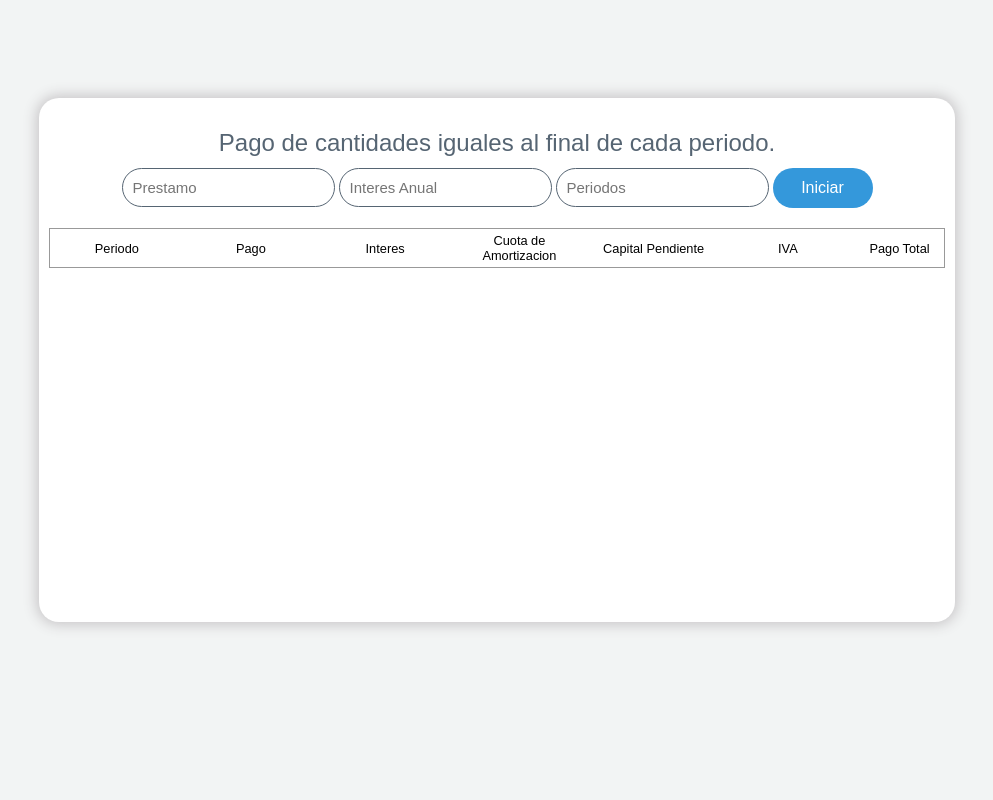
After one commit to ericBelloo/pageyou, a Django app: page /inversion-inicial/ in a window 1280 px wide. The commit adds this page. Shown: the whole page, without its empty margins (143-1136 px from the left). Run offline with Django 3.2, Linux system fonts and the light colour scheme.

Commit message:
se agrega tabla de amortizacion

```diff
--- a/apps/home/urls.py
+++ b/apps/home/urls.py
@@ -1,9 +1,10 @@
 
 from django.urls import path
-from apps.home.views import HomeView
+from apps.home.views import *
 
 app_name = 'home'
 
 urlpatterns = [
     path('', HomeView.as_view(), name='home'),
+    path('inversion-inicial/', InitialInvestment.as_view(), name='inversion_inicial'),
 ]
--- a/apps/home/views.py
+++ b/apps/home/views.py
@@ -1,7 +1,11 @@
 from django.shortcuts import render
-from django.views.generic import TemplateView
+from django.views.generic import TemplateView, View
 # Create your views here.
 
 
 class HomeView(TemplateView):
     template_name = 'home.html'
+
+
+class InitialInvestment(TemplateView):
+    template_name = 'capital_prestado.html'
--- a/static/css/home.css
+++ b/static/css/home.css
@@ -39,9 +39,7 @@ html, body {
   }
 }
 
-.wrap-content {
-  width: 300px;
-  height: 350px;
+.wrap, .wrap-form-content, .wrap-content {
   background-color: white;
   border-radius: 20px;
   -webkit-box-shadow: 0px 0px 13px 3px #c9c7c9;
@@ -51,6 +49,11 @@ html, body {
   padding: 10px;
 }
 
+.wrap-content {
+  width: 300px;
+  height: 350px;
+}
+
 .wrap-content:hover {
   width: 350px;
   height: 400px;
@@ -58,6 +61,10 @@ html, body {
 
 @media screen and (max-width: 400px) {
   .wrap-content {
+    width: 200px;
+    height: 250px;
+  }
+  .wrap-content:hover {
     width: 200px;
     height: 250px;
   }
@@ -102,6 +109,12 @@ html, body {
   text-align: center;
 }
 
+@media screen and (max-width: 400px) {
+  .wrap-body span {
+    margin-top: 10px;
+  }
+}
+
 .wrap-footer {
   width: 100%;
   height: 10%;
@@ -117,3 +130,119 @@ html, body {
   font-size: 1em;
   text-align: center;
 }
+
+.wrap-form-content {
+  width: 70%;
+  height: 70%;
+}
+
+.wrap-tab {
+  width: 100%;
+  height: 10%;
+  display: flex;
+  align-items: center;
+  justify-content: center;
+}
+
+.input-flat {
+  height: 35px;
+  border: 1px solid #566573;
+  border-radius: 20px;
+  padding-left: 10px;
+  font-size: 15px;
+  font-family: Arial;
+}
+
+.btn {
+  width: 100px;
+  height: 40px;
+  border: 0px;
+  border-radius: 20px;
+}
+
+.btn-primary {
+  background-color: #3498db;
+  color: white;
+  font-size: 1em;
+}
+
+.text {
+  font-size: 20px;
+  color: #566573;
+  font-family: Arial;
+}
+
+.tab {
+  display: flex;
+  align-items: center;
+  align-content: center;
+  border: 1px solid #3498db;
+  margin: 5px;
+  border-radius: 10px;
+  padding: 5px;
+}
+
+.tab span {
+  font-size: 1em;
+  text-align: center;
+  font-family: Arial;
+}
+
+.content-table {
+  width: 100%;
+  height: auto;
+  margin-top: 20px;
+}
+
+.form {
+  margin-top: 10px;
+}
+
+table {
+  width: 100%;
+  border: 1px solid #999;
+  text-align: left;
+  border-collapse: collapse;
+  margin: 0 0 1em 0;
+  caption-side: top;
+}
+
+caption, td, th {
+  padding: 0.3em;
+  font-size: 0.8em;
+  text-align: center;
+  font-family: Arial;
+}
+
+th, td {
+  border-bottom: 1px solid #999;
+  width: 15%;
+}
+
+th table, td table {
+  width: 100%;
+  border: 1px solid #999;
+  text-align: left;
+  border-collapse: collapse;
+  margin: 0 0 1em 0;
+  caption-side: top;
+}
+
+th caption, th td, th th, td caption, td td, td th {
+  padding: 0.3em;
+}
+
+th th, th td, td th, td td {
+  border-bottom: 1px solid #999;
+  width: 25%;
+}
+
+th caption, td caption {
+  font-weight: bold;
+  font-style: italic;
+}
+
+caption {
+  font-weight: bold;
+  font-style: italic;
+}
--- a/static/js/home.js
+++ b/static/js/home.js
@@ -0,0 +1,51 @@
+
+
+$('document').ready(function(){
+    $('#id_capital_prestado').on('click', function () {
+        window.location = '/inversion-inicial/';
+    });
+
+    /*
+    * Opciones para el  Pago del capital y los intereses al final del plazo.
+    * */
+    $(document).on('click','#btn_capital', function () {
+        $('#table_body_capital').children().remove();
+        let prestamo = parseFloat($('#id_prestamo_capital').val());
+        let interes = parseFloat($('#id_interes_capital').val());
+        let periodo = parseInt($('#id_periodo_capital').val());
+
+        let divisor = Math.pow((1+interes), ((-1)*periodo))
+        let r = (prestamo * interes)/(1-divisor);
+        for(let i = 0; i <= periodo; i++){
+            if(i === 0){
+                $('#table_body_capital').append('<tr>'+
+                        '<th>0</th>'+
+                        '<th></th>'+
+                        '<th></th>'+
+                        '<th></th>'+
+                        '<th>' + prestamo + '</th>'+
+                        '<th></th>'+
+                        '<th></th>'+
+                    '</tr>');
+            }else {
+                let inter = prestamo * interes;
+                let ca = r - inter;
+                let n_prestamo = prestamo - ca;
+                let iva = inter * 0.16;
+                let total = iva + r;
+                $('#table_body_capital').append('<tr>'+
+                        '<th>'+ i +'</th>'+
+                        '<th>'+ r.toFixed(2) +'</th>'+
+                        '<th>'+ inter.toFixed(2) +'</th>'+
+                        '<th>'+ ca.toFixed(2) +'</th>'+
+                        '<th>' + n_prestamo.toFixed(2) + '</th>'+
+                        '<th>'+ iva.toFixed(2) +'</th>'+
+                        '<th>'+ total.toFixed(2)  +'</th>'+
+                    '</tr>');
+                prestamo = n_prestamo;
+            }
+        }
+
+    });
+
+});
--- a/static/scss/home.scss
+++ b/static/scss/home.scss
@@ -33,9 +33,7 @@ html, body{
   }
 }
 
-.wrap-content{
-  width: 300px;
-  height: 350px;
+.wrap{
   background-color: white;
   border-radius: 20px;
   -webkit-box-shadow: 0px 0px 13px 3px rgba(201,199,201,1);
@@ -43,6 +41,12 @@ html, body{
   box-shadow: 0px 0px 13px 3px rgba(201,199,201,1);
   margin: 10px;
   padding: 10px;
+}
+
+.wrap-content{
+  width: 300px;
+  height: 350px;
+  @extend .wrap;
   &:hover{
     width: 350px;
     height: 400px;
@@ -50,6 +54,10 @@ html, body{
   @media screen and (max-width: 400px){
     width: 200px;
     height: 250px;
+    &:hover{
+      width: 200px;
+      height: 250px;
+    }
   }
 }
 
@@ -87,7 +95,7 @@ html, body{
     color: #566573;
     text-align: center;
     @media screen and (max-width: 400px){
-      margin-top: 20px;
+      margin-top: 10px;
     }
   }
 }
@@ -106,3 +114,111 @@ html, body{
     text-align: center;
   }
 }
+
+.wrap-form-content{
+  width: 70%;
+  height: 70%;
+  @extend .wrap;
+}
+
+.wrap-tab{
+  width: 100%;
+  height: 10%;
+  display: flex;
+  align-items: center;
+  justify-content: center;
+}
+
+.input-flat{
+  height: 35px;
+  border: 1px solid #566573;
+  border-radius: 20px;
+  padding-left: 10px;
+  font-size: 15px;
+  font-family: Arial;
+}
+
+.btn{
+  width: 100px;
+  height: 40px;
+  border: 0px;
+  border-radius: 20px ;
+}
+
+.btn-primary{
+  background-color: #3498db;
+  color: white;
+  font-size: 1em;
+}
+
+.text{
+  font-size: 20px;
+  color: #566573;
+  font-family: Arial;
+}
+
+.tab{
+  display: flex;
+  align-items: center;
+  align-content: center;
+  border: 1px solid #3498db;
+  margin: 5px;
+  border-radius: 10px;
+  padding: 5px;
+  span{
+    font-size: 1em;
+    text-align: center;
+    font-family: Arial;
+  }
+}
+
+.content-table{
+  width: 100%;
+  height: auto;
+  margin-top: 20px;
+}
+
+.form{
+  margin-top: 10px;
+}
+
+table {
+   width: 100%;
+   border: 1px solid #999;
+   text-align: left;
+   border-collapse: collapse;
+   margin: 0 0 1em 0;
+   caption-side: top;
+}
+caption, td, th {
+  padding: 0.3em;
+  font-size: 0.8em;
+  text-align: center;
+  font-family: Arial;
+}
+th, td {table {
+   width: 100%;
+   border: 1px solid #999;
+   text-align: left;
+   border-collapse: collapse;
+   margin: 0 0 1em 0;
+   caption-side: top;
+}
+caption, td, th {
+   padding: 0.3em;
+}
+th, td {
+   border-bottom: 1px solid #999;
+   width: 25%;
+}
+caption {
+   font-weight: bold;
+   font-style: italic;
+}
+   border-bottom: 1px solid #999;
+   width: 15%;
+}
+caption {
+   font-weight: bold;
+   font-style: italic;
+}
--- /dev/null
+++ b/templates/capital_prestado.html
@@ -0,0 +1,46 @@
+<!DOCTYPE html>
+{% load static %}
+<html lang="en">
+<head>
+    <meta charset="UTF-8">
+    <title>Title</title>
+    <link rel="stylesheet" type="text/css" href="{% static 'css/home.css' %}">
+</head>
+<body>
+<div class="content">
+    <div class="wrap-form-content">
+        <div class="wrap-title">
+            <span>Pago de cantidades iguales al final de cada periodo.</span>
+        </div>
+        <div class="wrap-body">
+            <div class="form">
+                <input type="text" placeholder="Prestamo" class="input-flat" id="id_prestamo_capital">
+                <input type="text" placeholder="Interes Anual" class="input-flat" id="id_interes_capital">
+                <input type="text" placeholder="Periodos" class="input-flat" id="id_periodo_capital">
+                <button class="btn btn-primary" id="btn_capital">Iniciar</button>
+            </div>
+            <div class="content-table" id="id_table_content_capital">
+                <table>
+                    <thead>
+                    <tr>
+                        <td>Periodo</td>
+                        <td>Pago</td>
+                        <td>Interes</td>
+                        <td>Cuota de Amortizacion</td>
+                        <td>Capital Pendiente</td>
+                        <td>IVA</td>
+                        <td>Pago Total</td>
+                    </tr>
+                    </thead>
+                    <tbody id="table_body_capital">
+
+                    </tbody>
+                </table>
+            </div>
+        </div>
+    </div>
+</div>
+<script src="https://ajax.googleapis.com/ajax/libs/jquery/3.5.1/jquery.min.js"></script>
+<script src="{% static 'js/home.js' %}"></script>
+</body>
+</html>
```
Also changed, not shown: templates/home.html (+4 -3 lines), templates/inversion.html (added, +14 -0 lines).
